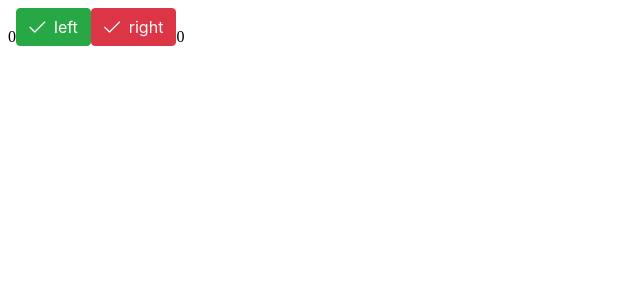
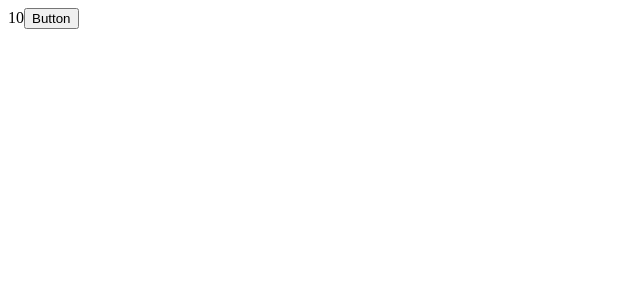
Before and after one commit to RodResq/react-labs-2, a React (Vite) app: page / in a window 1280 px wide. Shown: the top 300 px of the page, without its empty margins (0-640 px from the left). Built offline with nearby package versions, Linux system fonts and the light colour scheme.

Commit message:
feat: event handle revised

```diff
--- a/src/App.jsx
+++ b/src/App.jsx
@@ -2,41 +2,19 @@ import { useState } from 'react'
 import { PrimeReactProvider, PrimeReactContext } from 'primereact/api';
 import { Button } from 'primereact/button';
 
+const App = () => {
+  const [value, setValue] = useState(10)
 
-const Display = ({ counter }) => <div>{counter}</div>
-
-const ButtonExample = ({text, type, onClick }) => <Button label={text} icon="pi pi-check" severity={type} onClick={onClick}/>
-
-
-const App = () => {
-  const [left, setLeft] = useState(0)
-  const [right, setRight] = useState(0)
-  const [allClicks, setAll] = useState([])
-
-  const handleLefClick = () => {
-    setAll(allClicks.concat('L'))
-    setLeft(left + 1)
-  }
-
-  const handleRightClick = () => {
-    setAll(allClicks.concat('R'))
-    setRight(right + 1)
+  const handleClick = () => {
+    console.log('Clicked to Button')
+    setValue(0)
   }
 
   return (
-    <PrimeReactProvider  value={{
-        ripple: true,
-        inputStyle: 'outlined',
-        locale: 'pt-BR'
-    }}>
-      <div>
-        { left }
-        <ButtonExample text="left" type="success" onClick={handleLefClick} />
-        <ButtonExample text="right" type="danger" onClick={handleRightClick} />
-        { right }
-      </div>
-      <p>{allClicks.join(' ')}</p>
-    </PrimeReactProvider>
+    <div>
+      {value}
+      <button onClick={handleClick}>Button</button>
+    </div>
   )
 }
 
```
